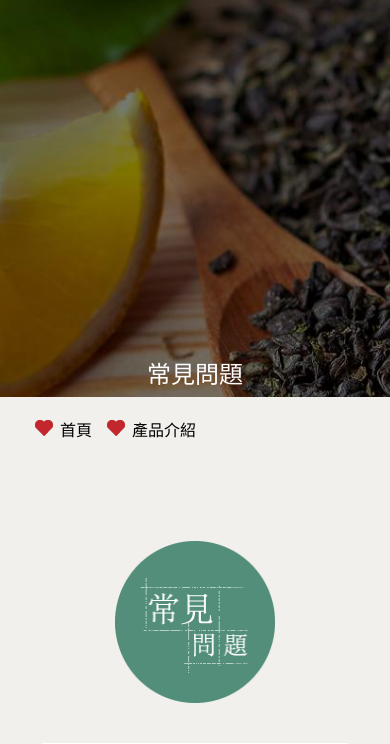
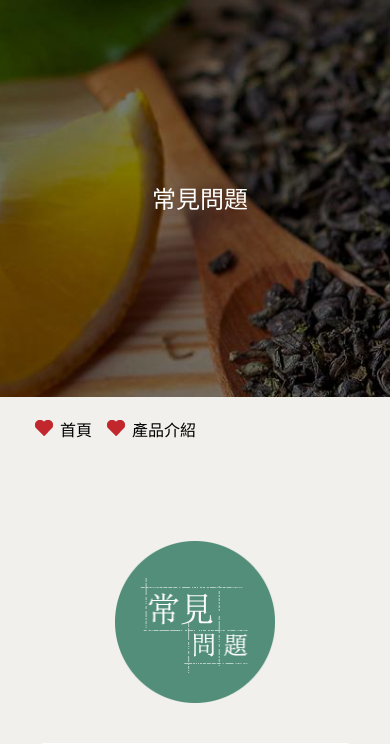
Before and after one commit to real0428/suko_juice, a plain HTML site: page qa.html in a window 390 px wide. Shown: the part 63-807 px from the top of the page. Drawn offline with Linux system fonts and the light colour scheme.

Commit message:
更新手機版banner文字位置

```diff
--- a/css/banner.css
+++ b/css/banner.css
@@ -56,17 +56,4 @@
     width: 100%;
   }
 
-  #title h3 {
-    width: 100%;
-    color: rgb(255, 255, 255);
-    font-size: 24px;
-    text-align: center;
-    position: absolute;
-    top: 350px;
-    bottom: 0;
-    left: 0;
-    right: 0;
-    margin: auto;
-    font-weight: normal;
-  }
 }
```
